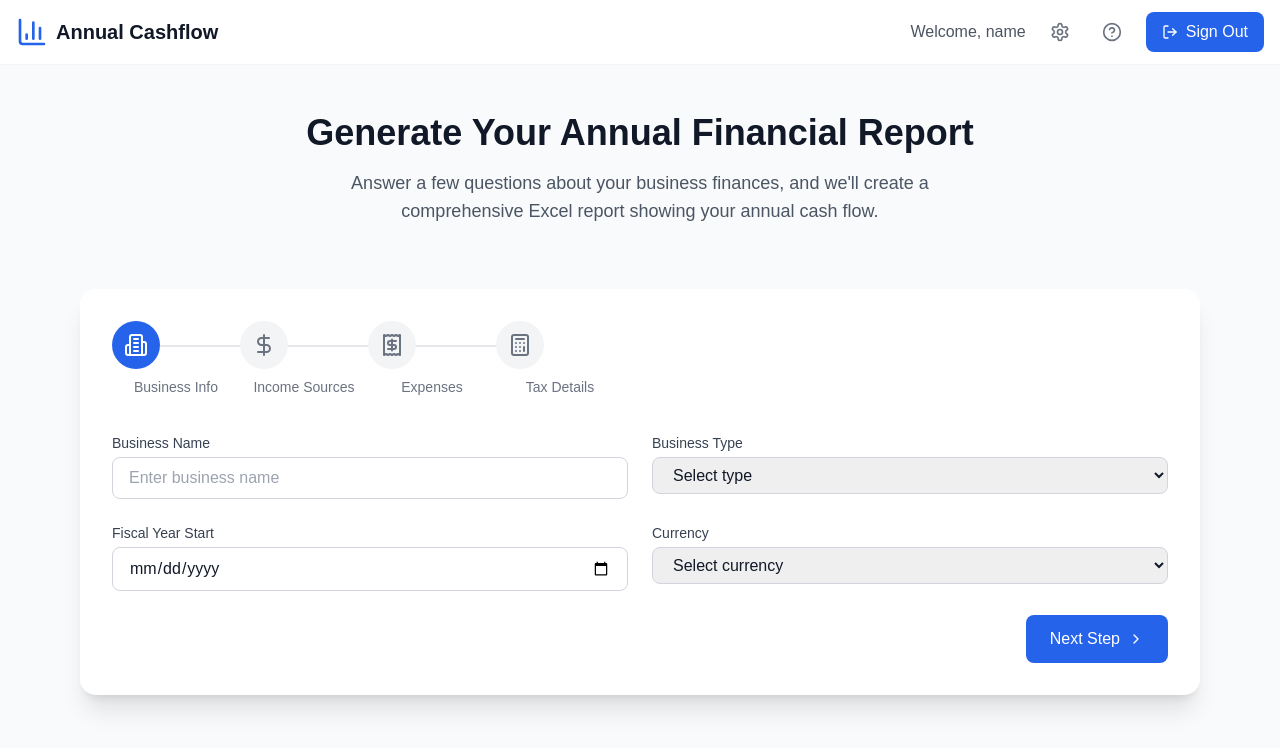
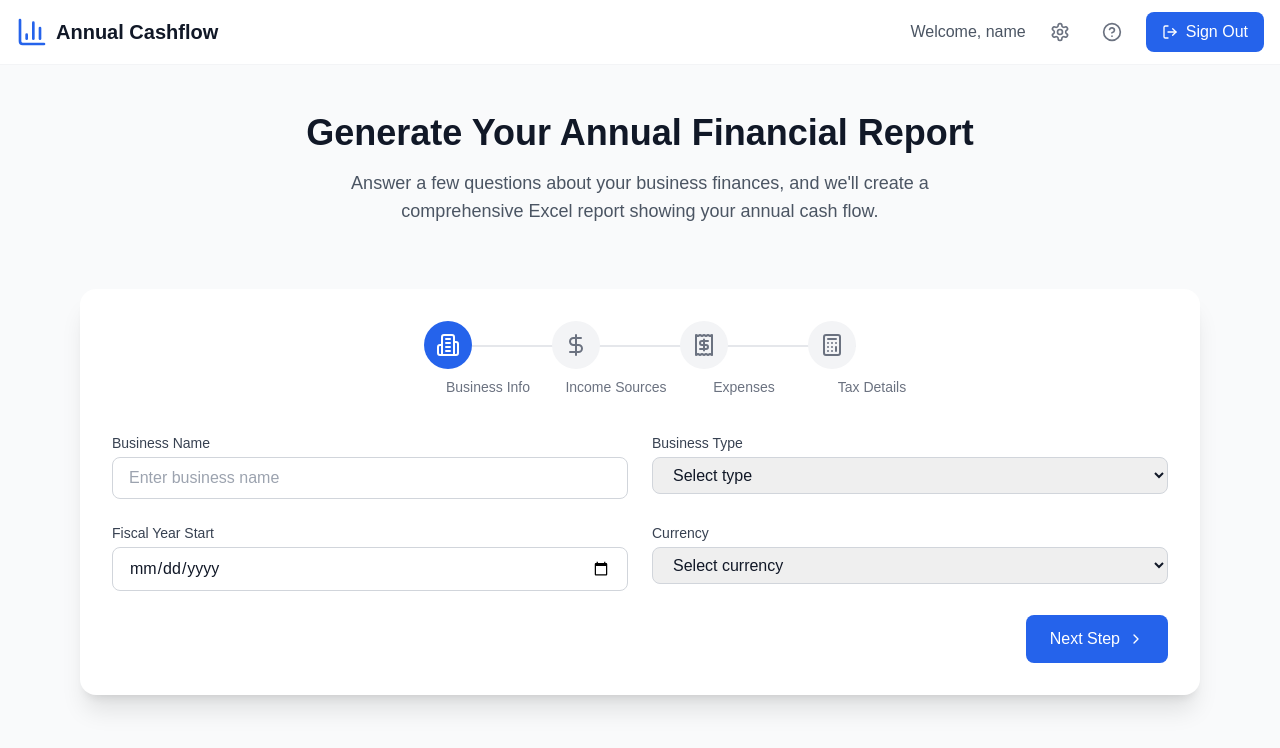
Before and after one commit to obstriker/tazrim, a Next.js app: page / in a window 1280 px wide. Both pictures are taken after typing "name@example.com", "Sample123" into the empty fields and a click on the button "Sign in". Shown: the top 748 px of the page. Built offline with nearby package versions, Linux system fonts and the light colour scheme.

Commit message:
Add auth0 and packages

```diff
--- /dev/null
+++ b/app/api/auth/[auth0]/route.ts
@@ -0,0 +1,3 @@
+import { handleAuth } from '@auth0/nextjs-auth0';
+
+export const GET = handleAuth();
--- a/app/components/FormWizard.tsx
+++ b/app/components/FormWizard.tsx
@@ -1,6 +1,13 @@
-"use client"
+'use client';
 import React, { useState } from 'react';
-import { ChevronRight, ChevronLeft, DollarSign, Building2, Receipt, Calculator } from 'lucide-react';
+import {
+  ChevronRight,
+  ChevronLeft,
+  DollarSign,
+  Building2,
+  Receipt,
+  Calculator,
+} from 'lucide-react';
 import { BusinessInfoForm } from './forms/BusinessInfoForm';
 import { IncomeSourcesForm } from './forms/IncomeSourcesForm';
 import { ExpensesForm } from './forms/ExpensesForm';
@@ -19,26 +26,26 @@ export function FormWizard() {
     business: {},
     income: { sources: [] },
     expenses: { expenses: [] },
-    tax: {}
+    tax: {},
   });
 
   const handleNext = (stepData: any) => {
-    setFormData(prev => ({
+    setFormData((prev) => ({
       ...prev,
-      [steps[currentStep].id]: stepData
+      [steps[currentStep].id]: stepData,
     }));
-    setCurrentStep(prev => Math.min(prev + 1, steps.length - 1));
+    setCurrentStep((prev) => Math.min(prev + 1, steps.length - 1));
   };
 
   const handleBack = () => {
-    setCurrentStep(prev => Math.max(prev - 1, 0));
+    setCurrentStep((prev) => Math.max(prev - 1, 0));
   };
 
   return (
     <div>
       <div className="mb-8">
         <nav aria-label="Progress">
-          <ol className="flex items-center">
+          <ol className="flex items-center justify-center">
             {steps.map((step, index) => (
               <li
                 key={step.id}
@@ -95,10 +102,7 @@ export function FormWizard() {
           />
         )}
         {currentStep === 3 && (
-          <TaxSummaryForm
-            formData={formData}
-            onBack={handleBack}
-          />
+          <TaxSummaryForm formData={formData} onBack={handleBack} />
         )}
       </div>
     </div>
--- a/app/components/LoginForm.tsx
+++ b/app/components/LoginForm.tsx
@@ -27,6 +27,7 @@ export function LoginForm() {
 
   return (
     <div className="min-h-screen bg-gray-50 flex flex-col justify-center py-12 sm:px-6 lg:px-8">
+      <a href="/api/auth/login">Login</a>;
       <div className="sm:mx-auto sm:w-full sm:max-w-md">
         <div className="flex justify-center">
           <BarChart3 className="h-12 w-12 text-blue-600" />
--- a/package.json
+++ b/package.json
@@ -9,6 +9,7 @@
     "lint": "next lint"
   },
   "dependencies": {
+    "@auth0/nextjs-auth0": "^3.5.0",
     "lucide-react": "^0.454.0",
     "next": "15.0.2",
     "react": "19.0.0-rc-02c0e824-20241028",
```
Also changed, not shown: 1 other file (tests, documents, lock files or other folders).
